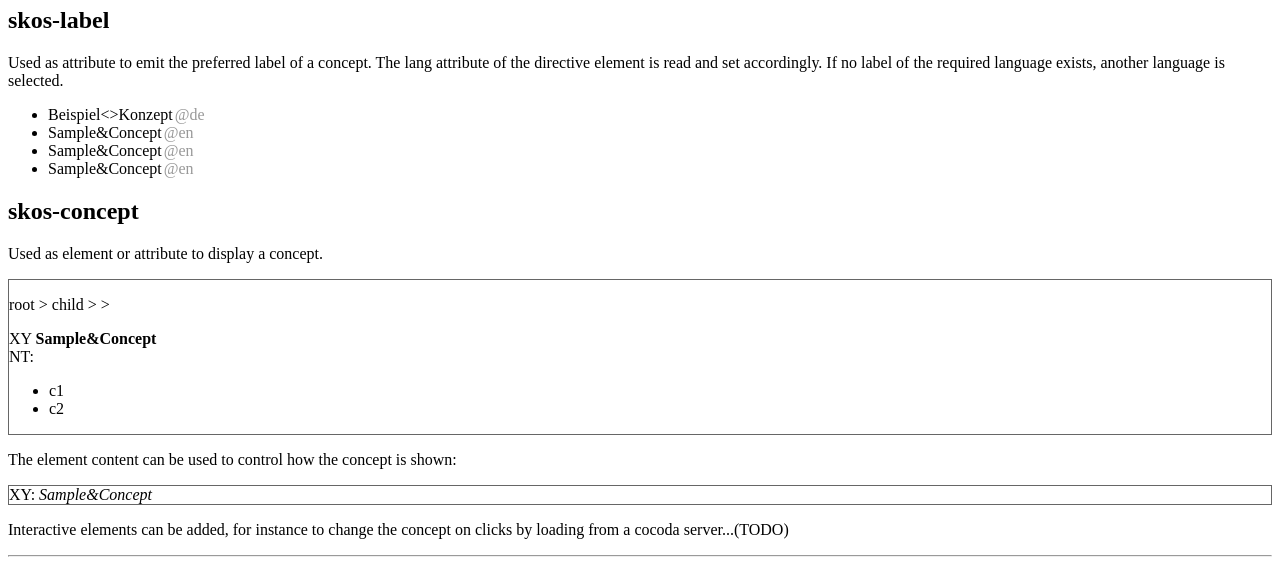
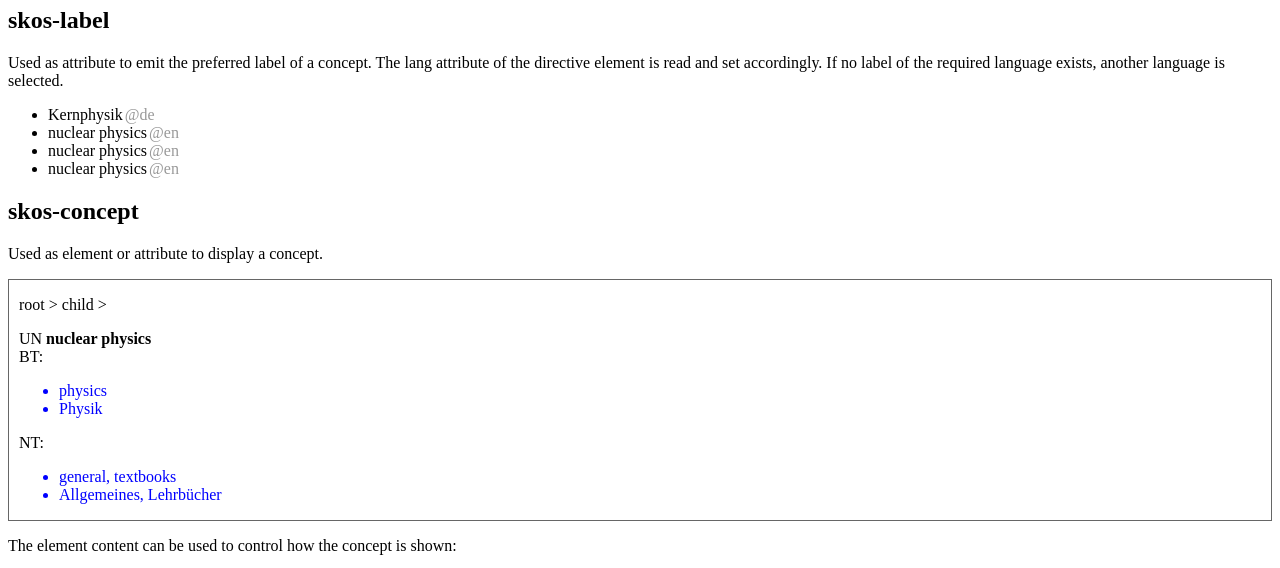
Before and after one commit to gbv/cocoda-prototype, a website: page demo/index.html in a window 1280 px wide. Shown: the part 73-641 px from the top of the page. Drawn offline with Linux system fonts and the light colour scheme.

Commit message:
RVK-Kategorie als Beispiel und Links hervorgehoben

```diff
--- a/demo/demo.css
+++ b/demo/demo.css
@@ -1,22 +1,38 @@
 .concept {
     border: 1px solid #666;
+    padding-left: 10px;
 }
-ul.ancestors { padding:0; }
+ul.ancestors {
+    padding:0;
+}
 ul.ancestors li {
     display: inline;
 }
-.ancestors li::after {
+
+.ancestors li:after {
     content: " > ";
 }
-
+.ancestors span:hover {
+    background-color:lightgrey;
+}
 ul.broader {
 
 }
-
+.broader li {
+    color:blue;
+}
+.broader span:hover{
+    background-color:lightgrey;
+}
 ul.narrower {
 
 }
-
+.narrower li {
+    color:blue;
+}
+.narrower span:hover{
+    background-color:lightgrey;
+}
 /* show language attribute after element */
 .show-lang:after {
     content: "@" attr(lang);
--- a/demo/demo.js
+++ b/demo/demo.js
@@ -5,12 +5,17 @@ cocodaDemo.run(function($rootScope) {
             { 'prefLabel': { en: 'root' } },
             { 'prefLabel': { en: 'child' } }
         ],
-        notation: 'XY',
-        prefLabel: { en: 'Sample&Concept', de: 'Beispiel<>Konzept' },
+        notation: 'UN',
+        prefLabel: { en: 'nuclear physics', de: 'Kernphysik' },
         note: { en: ['this is a note'] },
         narrower: [
-            { prefLabel: { en: 'c1' } },
-            { prefLabel: { en: 'c2' } },
+            { prefLabel: { en: 'general, textbooks' } },
+            { prefLabel: { de: 'Allgemeines, Lehrbücher' } },
         ]
+        ,broader: [
+            { prefLabel: { en: 'physics' } },
+            { prefLabel: { de: 'Physik' } },
+        ]
+
     };
 });
--- a/demo/index.html
+++ b/demo/index.html
@@ -33,7 +33,6 @@
   <ul ng-if="ancestors.length" class="ancestors">
     <li ng-repeat="a in ancestors" ng-click="update(a);reload();">
      <span skos-label="a"/>
-    <li>
   </ul>
   <span>{{notation}}</span>
   <b>{{prefLabel.en}}</b>
```
